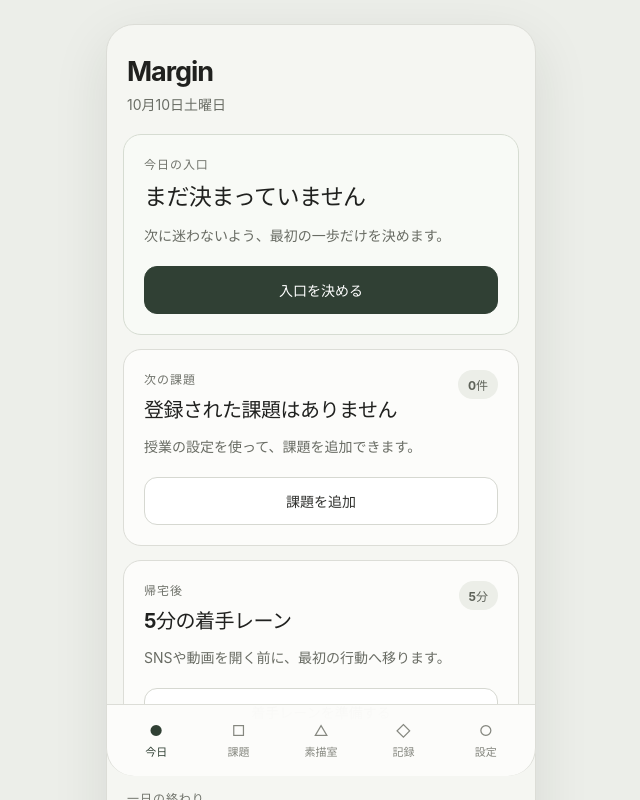
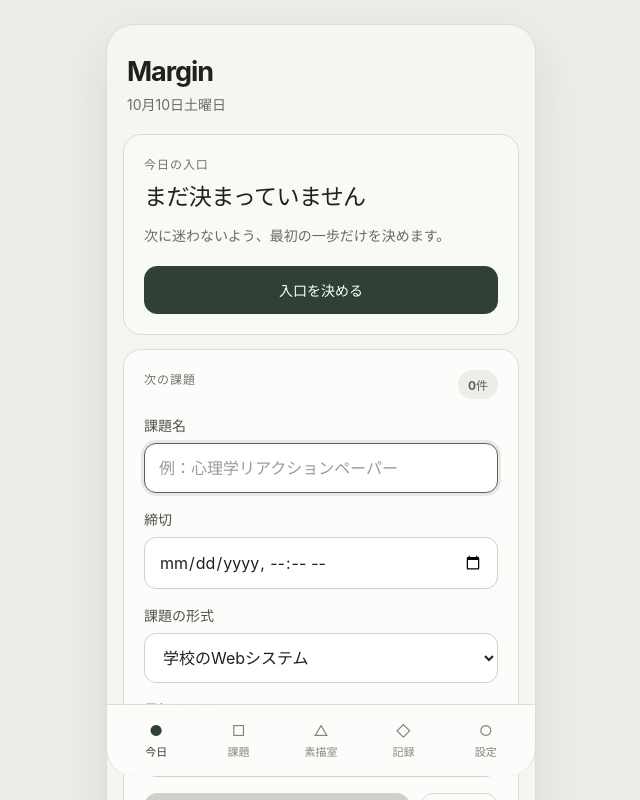
Before and after one commit to Aimai-anemone/margin, a React (Vite) app: page / in a window 1280 px wide. Both pictures are taken after a click on the button "課題を追加". Shown: the top 800 px of the page, without its empty margins (319-959 px from the left). Built offline with nearby package versions, Linux system fonts and the light colour scheme.

Commit message:
Add task form and editing

```diff
--- a/src/App.css
+++ b/src/App.css
@@ -306,3 +306,46 @@ button {
 .delete-button:active {
   transform: scale(0.98);
 }
+
+.task-editor {
+  display: grid;
+  gap: 16px;
+  margin-top: 16px;
+}
+
+.form-field {
+  display: grid;
+  gap: 8px;
+}
+
+.task-summary {
+  display: grid;
+  gap: 12px;
+  margin-top: 12px;
+}
+
+.task-meta {
+  margin: 0;
+  color: #686b64;
+  font-size: 14px;
+  line-height: 1.6;
+}
+
+.task-first-step {
+  padding: 14px;
+  border: 1px solid #e0e2dc;
+  border-radius: 12px;
+  background-color: #f6f7f3;
+}
+
+.task-first-step p:last-child {
+  margin: 0;
+  color: #30332e;
+  font-size: 14px;
+  line-height: 1.6;
+}
+
+select.entry-input {
+  appearance: auto;
+  cursor: pointer;
+}
--- a/src/App.tsx
+++ b/src/App.tsx
@@ -1,4 +1,5 @@
 import { useState } from 'react'
+import TaskCard from './TaskCard'
 import './App.css'
 
 const ENTRY_STORAGE_KEY = 'margin-entry'
@@ -127,27 +128,7 @@ function App() {
           )}
         </section>
 
-        <section className="card">
-          <div className="card-heading">
-            <div>
-              <p className="section-label">次の課題</p>
-
-              <h2 className="card-title">
-                登録された課題はありません
-              </h2>
-            </div>
-
-            <span className="badge">0件</span>
-          </div>
-
-          <p className="supporting-text">
-            授業の設定を使って、課題を追加できます。
-          </p>
-
-          <button className="secondary-button" type="button">
-            課題を追加
-          </button>
-        </section>
+        <TaskCard />
 
         <section className="card">
           <div className="card-heading">
--- /dev/null
+++ b/src/TaskCard.tsx
@@ -0,0 +1,260 @@
+import { useState } from 'react'
+
+type Task = {
+  title: string
+  deadline: string
+  format: string
+  firstStep: string
+}
+
+const emptyTask: Task = {
+  title: '',
+  deadline: '',
+  format: '学校のWebシステム',
+  firstStep: '',
+}
+
+function TaskCard() {
+  const [task, setTask] = useState<Task | null>(null)
+  const [taskDraft, setTaskDraft] = useState<Task>(emptyTask)
+  const [isEditing, setIsEditing] = useState(false)
+
+  function startEditing() {
+    setTaskDraft(task ?? emptyTask)
+    setIsEditing(true)
+  }
+
+  function updateTaskDraft(
+    field: keyof Task,
+    value: string,
+  ) {
+    setTaskDraft((currentTask) => ({
+      ...currentTask,
+      [field]: value,
+    }))
+  }
+
+  function saveTask() {
+    const cleanedTitle = taskDraft.title.trim()
+
+    if (cleanedTitle === '') {
+      return
+    }
+
+    setTask({
+      ...taskDraft,
+      title: cleanedTitle,
+      firstStep: taskDraft.firstStep.trim(),
+    })
+
+    setIsEditing(false)
+  }
+
+  function cancelEditing() {
+    setTaskDraft(task ?? emptyTask)
+    setIsEditing(false)
+  }
+
+  function formatDeadline(deadline: string) {
+    if (deadline === '') {
+      return '未設定'
+    }
+
+    const date = new Date(deadline)
+
+    return new Intl.DateTimeFormat('ja-JP', {
+      month: 'long',
+      day: 'numeric',
+      weekday: 'short',
+      hour: '2-digit',
+      minute: '2-digit',
+    }).format(date)
+  }
+
+  return (
+    <section className="card">
+      <div className="card-heading">
+        <div>
+          <p className="section-label">次の課題</p>
+
+          {!isEditing && (
+            <h2 className="card-title">
+              {task
+                ? task.title
+                : '登録された課題はありません'}
+            </h2>
+          )}
+        </div>
+
+        <span className="badge">
+          {task ? '1件' : '0件'}
+        </span>
+      </div>
+
+      {isEditing ? (
+        <div className="task-editor">
+          <div className="form-field">
+            <label
+              className="input-label"
+              htmlFor="task-title"
+            >
+              課題名
+            </label>
+
+            <input
+              id="task-title"
+              className="entry-input"
+              type="text"
+              value={taskDraft.title}
+              onChange={(event) =>
+                updateTaskDraft(
+                  'title',
+                  event.target.value,
+                )
+              }
+              placeholder="例：心理学リアクションペーパー"
+              autoFocus
+            />
+          </div>
+
+          <div className="form-field">
+            <label
+              className="input-label"
+              htmlFor="task-deadline"
+            >
+              締切
+            </label>
+
+            <input
+              id="task-deadline"
+              className="entry-input"
+              type="datetime-local"
+              value={taskDraft.deadline}
+              onChange={(event) =>
+                updateTaskDraft(
+                  'deadline',
+                  event.target.value,
+                )
+              }
+            />
+          </div>
+
+          <div className="form-field">
+            <label
+              className="input-label"
+              htmlFor="task-format"
+            >
+              課題の形式
+            </label>
+
+            <select
+              id="task-format"
+              className="entry-input"
+              value={taskDraft.format}
+              onChange={(event) =>
+                updateTaskDraft(
+                  'format',
+                  event.target.value,
+                )
+              }
+            >
+              <option value="Word">Word</option>
+              <option value="PDFを読む">PDFを読む</option>
+              <option value="学校のWebシステム">
+                学校のWebシステム
+              </option>
+              <option value="紙">紙</option>
+              <option value="その他">その他</option>
+            </select>
+          </div>
+
+          <div className="form-field">
+            <label
+              className="input-label"
+              htmlFor="task-first-step"
+            >
+              最初の入口
+            </label>
+
+            <input
+              id="task-first-step"
+              className="entry-input"
+              type="text"
+              value={taskDraft.firstStep}
+              onChange={(event) =>
+                updateTaskDraft(
+                  'firstStep',
+                  event.target.value,
+                )
+              }
+              placeholder="例：課題ページを開いて設問を読む"
+            />
+          </div>
+
+          <div className="editor-actions">
+            <button
+              className="primary-button"
+              type="button"
+              onClick={saveTask}
+              disabled={taskDraft.title.trim() === ''}
+            >
+              保存する
+            </button>
+
+            <button
+              className="cancel-button"
+              type="button"
+              onClick={cancelEditing}
+            >
+              やめる
+            </button>
+          </div>
+        </div>
+      ) : task ? (
+        <div className="task-summary">
+          <p className="task-meta">
+            締切：{formatDeadline(task.deadline)}
+          </p>
+
+          <p className="task-meta">
+            形式：{task.format}
+          </p>
+
+          {task.firstStep && (
+            <div className="task-first-step">
+              <p className="section-label">
+                最初の入口
+              </p>
+
+              <p>{task.firstStep}</p>
+            </div>
+          )}
+
+          <button
+            className="secondary-button"
+            type="button"
+            onClick={startEditing}
+          >
+            課題を編集する
+          </button>
+        </div>
+      ) : (
+        <>
+          <p className="supporting-text">
+            授業の設定を使って、課題を追加できます。
+          </p>
+
+          <button
+            className="secondary-button"
+            type="button"
+            onClick={startEditing}
+          >
+            課題を追加
+          </button>
+        </>
+      )}
+    </section>
+  )
+}
+
+export default TaskCard
```
